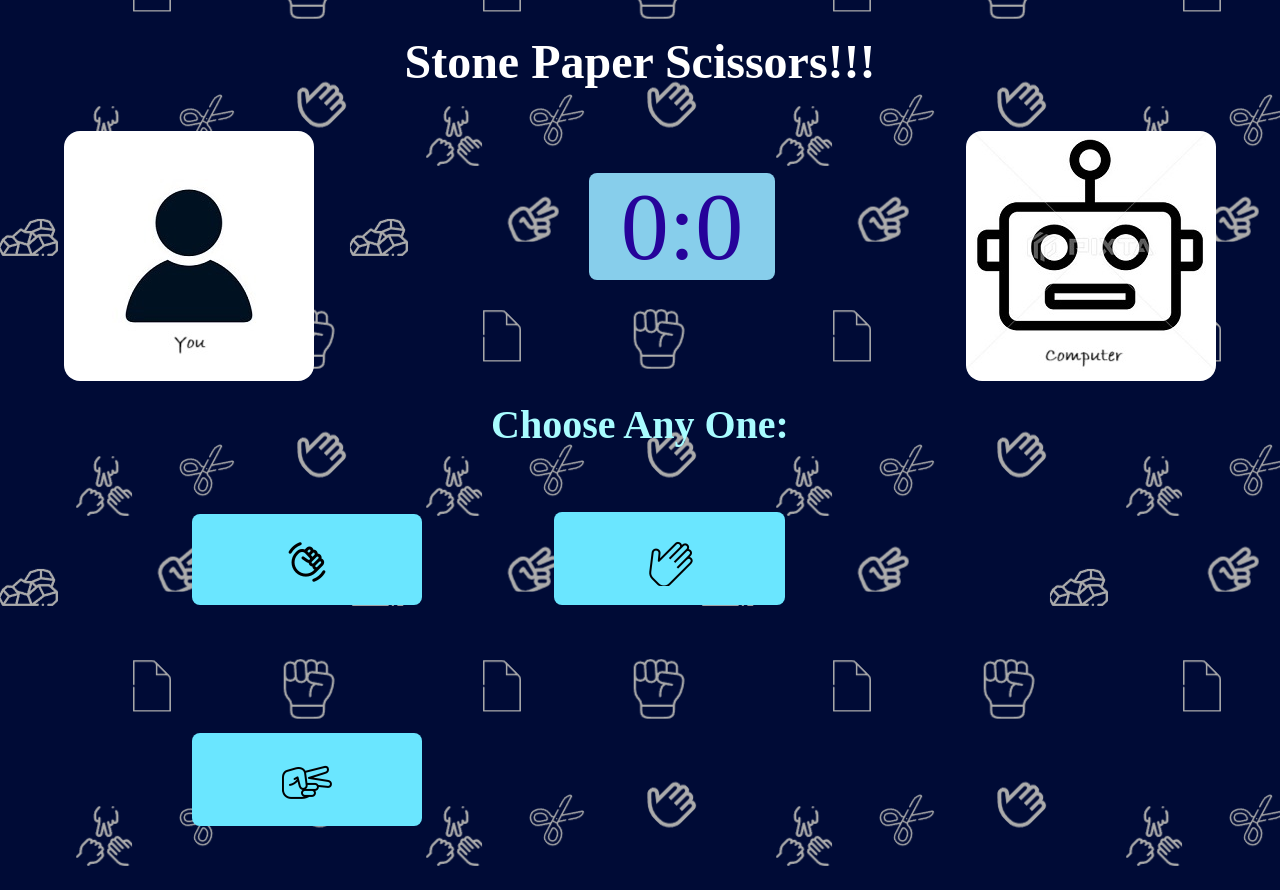
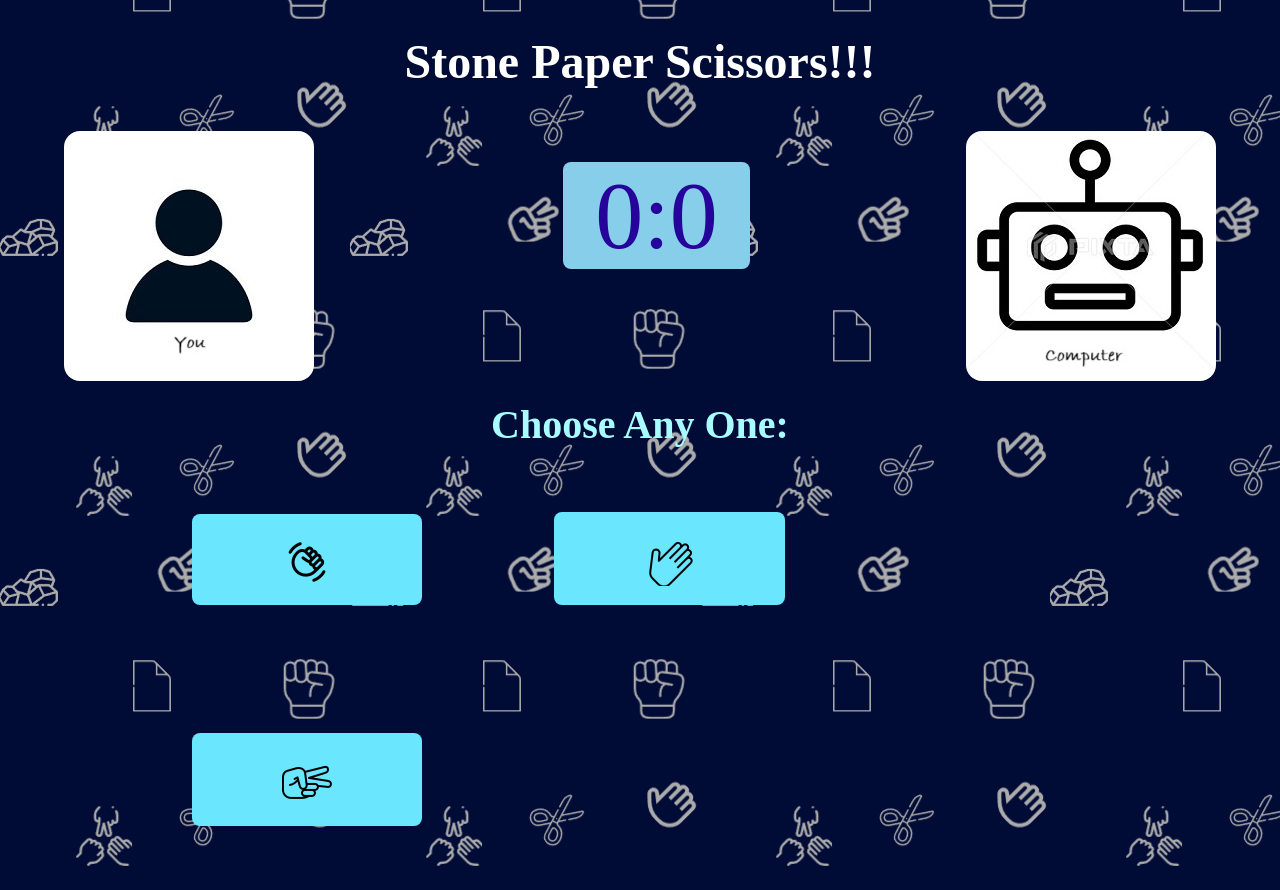
Before and after one commit to tanishqgaur1/Stone_Paper_Scissors_Game, a plain HTML site: page index.html in a window 1280 px wide. Drawn offline with Linux system fonts and the light colour scheme.

Commit message:
Update style.css

```diff
--- a/style.css
+++ b/style.css
@@ -69,9 +69,8 @@ button:hover{
 }
 .score{
     position:absolute;
-    margin-top:3rem;
-    margin-left:7rem;
-    width:40%;
+    top:10rem;
+    left:44%;
 
     border-width:0.5rem;
     border-color: black;
```
